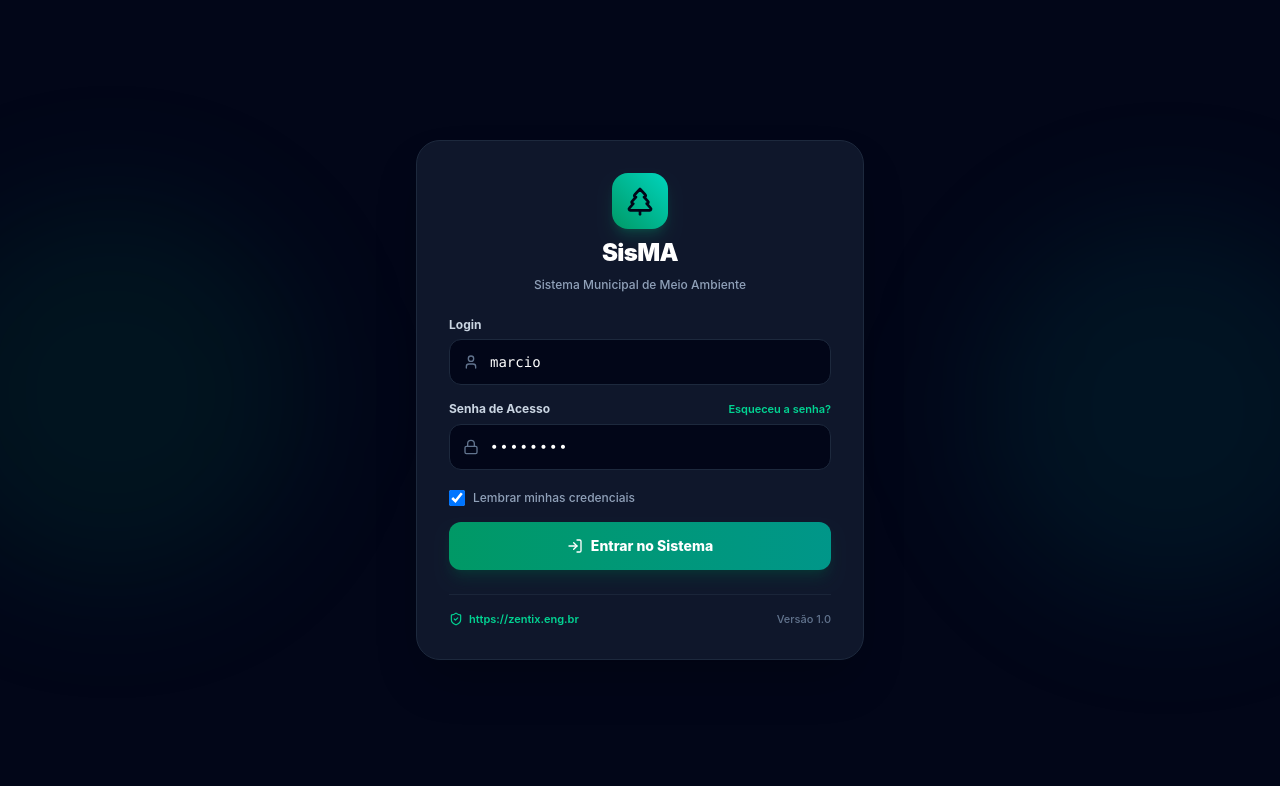
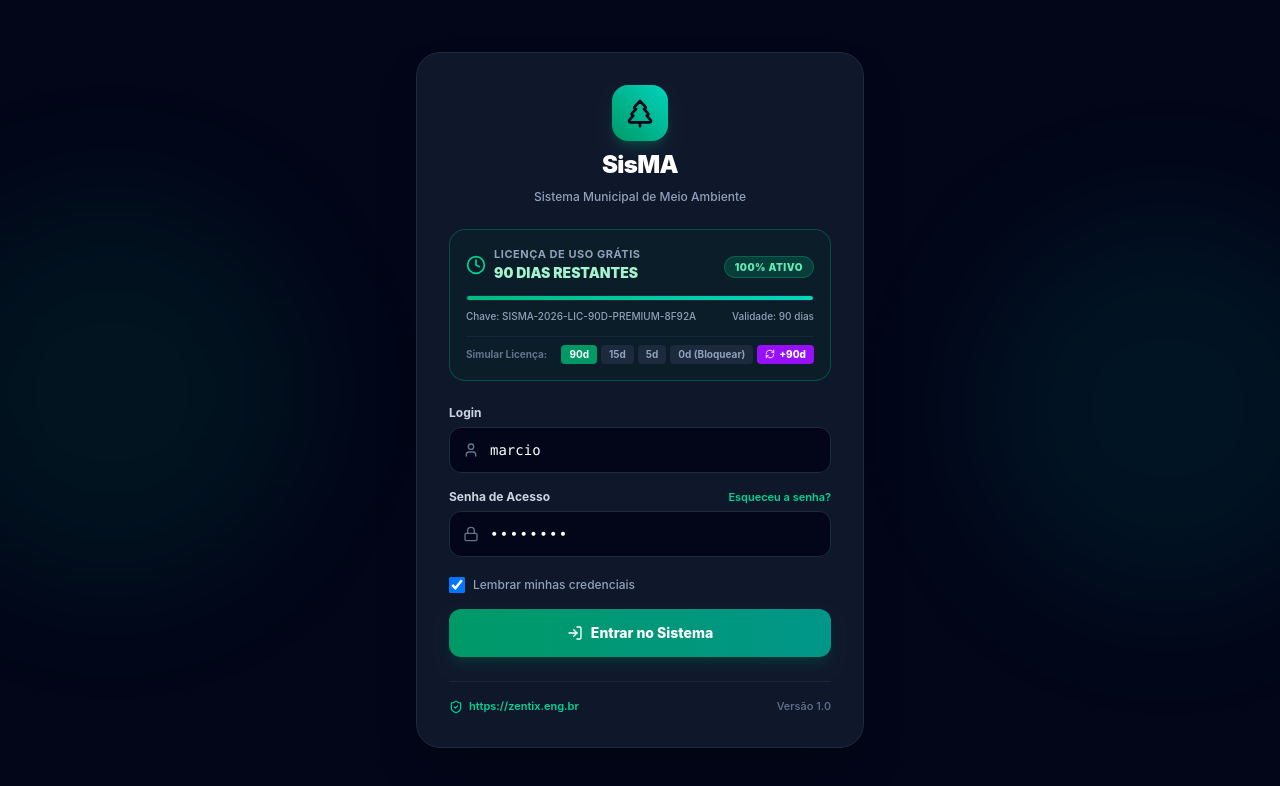
Before and after one commit to marcio-dev-fullstack/SysMA, a React (Vite) app: page / in a window 1280 px wide. Shown: the top 786 px of the page. Built offline with nearby package versions, Linux system fonts and the light colour scheme.

Commit message:
feat: v29 adiciona cronometro de licenca de 90 a 0 dias na tela de login com bloqueio no dia 0 exceto adm

```diff
--- a/src/pages/Login.tsx
+++ b/src/pages/Login.tsx
@@ -5,7 +5,10 @@ import {
   User,
   LogIn,
   ShieldCheck,
-  AlertTriangle
+  AlertTriangle,
+  Clock,
+  RefreshCw,
+  ShieldAlert
 } from 'lucide-react';
 import { Usuario } from '../types';
 
@@ -88,12 +91,15 @@ export const LISTA_USUARIOS: Usuario[] = [
 
 export const Login: React.FC<LoginProps> = ({
   onLogin,
-  diasLicenca
+  diasLicenca,
+  setDiasLicenca,
+  chaveLicenca
 }) => {
   const [loginInput, setLoginInput] = useState('marcio');
   const [senha, setSenha] = useState('12345678');
   const [lembrar, setLembrar] = useState(true);
   const [modalBloqueado, setModalBloqueado] = useState(false);
+  const [usuarioTentado, setUsuarioTentado] = useState<Usuario | null>(null);
   const [erroForm, setErroForm] = useState('');
 
   const handleLoginInputChange = (e: React.ChangeEvent<HTMLInputElement>) => {
@@ -165,8 +171,9 @@ export const Login: React.FC<LoginProps> = ({
       usuarioEncontrado = LISTA_USUARIOS[0];
     }
 
-    // Regra de Bloqueio no Dia 0 para não-ADM
+    // Regra de Bloqueio no Dia 0 para todos os usuários EXCETO o Administrador (adm)
     if (diasLicenca <= 0 && usuarioEncontrado.perfil !== 'adm') {
+      setUsuarioTentado(usuarioEncontrado);
       setModalBloqueado(true);
       return;
     }
@@ -192,6 +199,133 @@ export const Login: React.FC<LoginProps> = ({
           <p className="text-xs text-slate-400 font-medium">
             Sistema Municipal de Meio Ambiente
           </p>
+        </div>
+
+        {/* CRONÔMETRO DE LICENÇA DE USO GRÁTIS (90 a 0 dias) */}
+        <div className={`p-4 rounded-2xl border transition-all ${
+          diasLicenca <= 0
+            ? 'bg-rose-950/40 border-rose-500/40 text-rose-200'
+            : diasLicenca <= 5
+            ? 'bg-amber-950/40 border-amber-500/40 text-amber-200 animate-pulse'
+            : 'bg-emerald-950/30 border-emerald-500/30 text-emerald-200'
+        }`}>
+          <div className="flex items-center justify-between">
+            <div className="flex items-center gap-2">
+              <Clock className={`w-5 h-5 ${
+                diasLicenca <= 0 ? 'text-rose-400' : diasLicenca <= 5 ? 'text-amber-400' : 'text-emerald-400'
+              }`} />
+              <div>
+                <p className="text-[11px] font-bold uppercase tracking-wider text-slate-400">
+                  Licença de Uso Grátis
+                </p>
+                <p className="text-sm font-black">
+                  {diasLicenca <= 0 ? (
+                    <span className="text-rose-400">0 DIAS (EXPIRADA)</span>
+                  ) : (
+                    <span>{diasLicenca} DIAS RESTANTES</span>
+                  )}
+                </p>
+              </div>
+            </div>
+
+            {/* Barra Visual de Progresso do Cronômetro (90 a 0 dias) */}
+            <div className="text-right">
+              <span className={`px-2.5 py-1 rounded-full text-[10px] font-black uppercase tracking-wider ${
+                diasLicenca <= 0
+                  ? 'bg-rose-500/20 text-rose-400 border border-rose-500/30'
+                  : diasLicenca <= 5
+                  ? 'bg-amber-500/20 text-amber-300 border border-amber-500/30'
+                  : 'bg-emerald-500/20 text-emerald-300 border border-emerald-500/30'
+              }`}>
+                {diasLicenca <= 0 ? 'Bloqueado' : `${Math.round((diasLicenca / 90) * 100)}% Ativo`}
+              </span>
+            </div>
+          </div>
+
+          {/* Barra de Progresso em Linha */}
+          <div className="w-full bg-slate-950/80 rounded-full h-1.5 mt-3 overflow-hidden border border-slate-800">
+            <div
+              className={`h-full transition-all duration-500 ${
+                diasLicenca <= 0
+                  ? 'bg-rose-500 w-0'
+                  : diasLicenca <= 5
+                  ? 'bg-amber-500'
+                  : 'bg-gradient-to-r from-emerald-500 to-teal-400'
+              }`}
+              style={{ width: `${Math.max(0, Math.min(100, (diasLicenca / 90) * 100))}%` }}
+            ></div>
+          </div>
+
+          {/* Avisos Contextuais de Licença */}
+          {diasLicenca <= 0 ? (
+            <p className="text-[11px] text-rose-300 font-semibold mt-2.5 flex items-center gap-1.5">
+              <ShieldAlert className="w-3.5 h-3.5 text-rose-400 shrink-0" />
+              <span>Acesso suspenso para não-ADM. Apenas o Administrador (marcio) pode logar para renovação.</span>
+            </p>
+          ) : diasLicenca <= 5 ? (
+            <p className="text-[11px] text-amber-300 font-semibold mt-2.5 flex items-center gap-1.5">
+              <AlertTriangle className="w-3.5 h-3.5 text-amber-400 shrink-0" />
+              <span>Atenção: A licença expira em poucos dias. Notificações diárias ativas.</span>
+            </p>
+          ) : (
+            <p className="text-[10px] text-slate-400 font-medium mt-2 flex items-center justify-between">
+              <span>Chave: {chaveLicenca || 'SISMA-2026-LIC-90D-PREMIUM'}</span>
+              <span>Validade: 90 dias</span>
+            </p>
+          )}
+
+          {/* Teste Rápido de Licença (Seleção de Dias) */}
+          {setDiasLicenca && (
+            <div className="mt-3 pt-2 border-t border-slate-800/80 flex items-center justify-between text-[10px]">
+              <span className="text-slate-500 font-bold">Simular Licença:</span>
+              <div className="flex gap-1">
+                <button
+                  type="button"
+                  onClick={() => setDiasLicenca(90)}
+                  className={`px-2 py-0.5 rounded text-[10px] font-bold transition-all cursor-pointer ${
+                    diasLicenca === 90 ? 'bg-emerald-600 text-white' : 'bg-slate-800 text-slate-400 hover:text-white'
+                  }`}
+                >
+                  90d
+                </button>
+                <button
+                  type="button"
+                  onClick={() => setDiasLicenca(15)}
+                  className={`px-2 py-0.5 rounded text-[10px] font-bold transition-all cursor-pointer ${
+                    diasLicenca === 15 ? 'bg-blue-600 text-white' : 'bg-slate-800 text-slate-400 hover:text-white'
+                  }`}
+                >
+                  15d
+                </button>
+                <button
+                  type="button"
+                  onClick={() => setDiasLicenca(5)}
+                  className={`px-2 py-0.5 rounded text-[10px] font-bold transition-all cursor-pointer ${
+                    diasLicenca === 5 ? 'bg-amber-600 text-white' : 'bg-slate-800 text-slate-400 hover:text-white'
+                  }`}
+                >
+                  5d
+                </button>
+                <button
+                  type="button"
+                  onClick={() => setDiasLicenca(0)}
+                  className={`px-2 py-0.5 rounded text-[10px] font-bold transition-all cursor-pointer ${
+                    diasLicenca === 0 ? 'bg-rose-600 text-white' : 'bg-slate-800 text-slate-400 hover:text-white'
+                  }`}
+                >
+                  0d (Bloquear)
+                </button>
+                <button
+                  type="button"
+                  onClick={() => setDiasLicenca(90)}
+                  title="Renovar por +90 dias"
+                  className="px-2 py-0.5 rounded text-[10px] font-extrabold bg-purple-600 hover:bg-purple-500 text-white flex items-center gap-1 cursor-pointer"
+                >
+                  <RefreshCw className="w-2.5 h-2.5" /> +90d
+                </button>
+              </div>
+            </div>
+          )}
         </div>
 
         {/* Formulário de Login (CPF e Senha) */}
@@ -288,20 +422,30 @@ export const Login: React.FC<LoginProps> = ({
         <div className="fixed inset-0 bg-slate-950/80 backdrop-blur-md z-50 flex items-center justify-center p-4">
           <div className="bg-slate-900 border border-rose-500/30 rounded-3xl max-w-md w-full p-6 shadow-2xl space-y-4">
             <div className="w-12 h-12 bg-rose-500/10 text-rose-500 rounded-2xl flex items-center justify-center mx-auto">
-              <AlertTriangle className="w-6 h-6" />
+              <AlertTriangle className="w-6 h-6 shrink-0" />
             </div>
-            <div className="text-center space-y-1">
-              <h3 className="text-lg font-bold text-white">Licença do Sistema Expirada</h3>
-              <p className="text-xs text-slate-400">
-                O prazo de validade do SisMA expirou. Entre em contato com o Administrador marcio (+55 65 9231-2739) para renovação.
+            <div className="text-center space-y-2">
+              <h3 className="text-lg font-bold text-white">Licença do Sistema Expirada (0 Dias)</h3>
+              <p className="text-xs text-slate-300 leading-relaxed">
+                O prazo de validade de 90 dias de uso grátis do SisMA expirou. O acesso de <strong>Analistas, Fiscais e Empresários</strong> está temporariamente suspenso.
+              </p>
+              {usuarioTentado && (
+                <div className="p-2.5 bg-slate-950 rounded-xl border border-slate-800 text-[11px] text-rose-400 font-semibold">
+                  Tentativa de login bloqueada: <strong>{usuarioTentado.nome}</strong> ({usuarioTentado.perfil.toUpperCase()})
+                </div>
+              )}
+              <p className="text-[11px] text-slate-400 pt-1">
+                Apenas o Administrador <strong>marcio</strong> pode efetuar o login para realizar a renovação da licença.
               </p>
             </div>
-            <button
-              onClick={() => setModalBloqueado(false)}
-              className="w-full py-2.5 bg-rose-600 hover:bg-rose-500 text-white font-bold text-xs rounded-xl transition-all cursor-pointer"
-            >
-              Fechar
-            </button>
+            <div className="space-y-2 pt-2">
+              <button
+                onClick={() => setModalBloqueado(false)}
+                className="w-full py-2.5 bg-rose-600 hover:bg-rose-500 text-white font-bold text-xs rounded-xl transition-all cursor-pointer shadow-lg"
+              >
+                Entendido / Fechar
+              </button>
+            </div>
           </div>
         </div>
       )}
```
